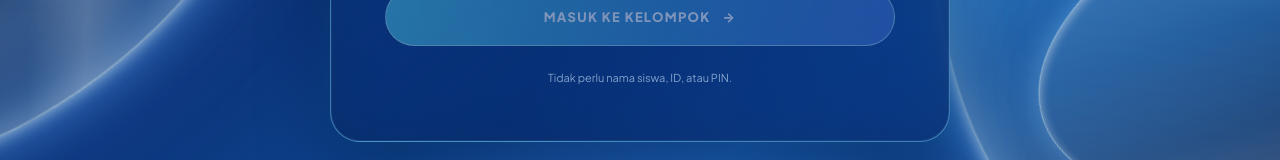
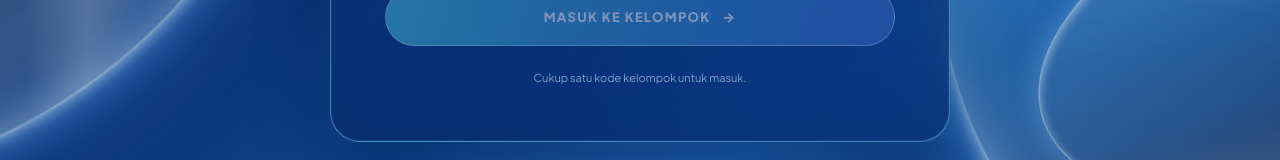
Before and after one commit to syauqigntg-art/civic-vision, a Next.js app: page /lkpd/identitas in a window 1280 px wide. Shown: the part 653-813 px from the top of the page. Built offline with nearby package versions, Linux system fonts and the light colour scheme; no server answers.

Commit message:
polish(auth): clarify group-code-only student access

```diff
--- a/app/lkpd/identitas/page.tsx
+++ b/app/lkpd/identitas/page.tsx
@@ -80,7 +80,7 @@ export default function StudentGroupLogin() {
             <span aria-hidden="true">→</span>
           </button>
         </form>
-        <div className="cv-group-access-footnote">Tidak perlu nama siswa, ID, atau PIN.</div>
+        <div className="cv-group-access-footnote">Cukup satu kode kelompok untuk masuk.</div>
       </section>
     </main>
   );
```
